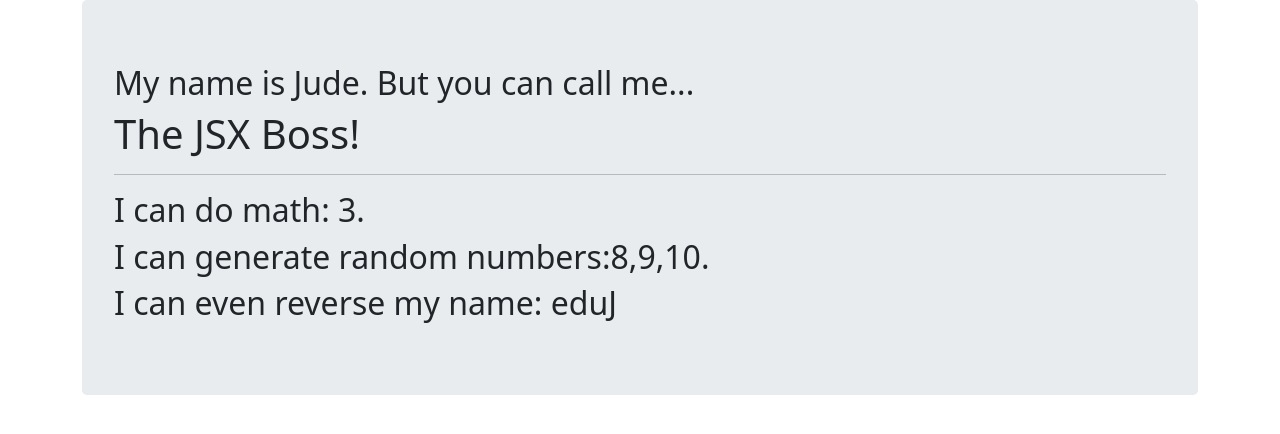
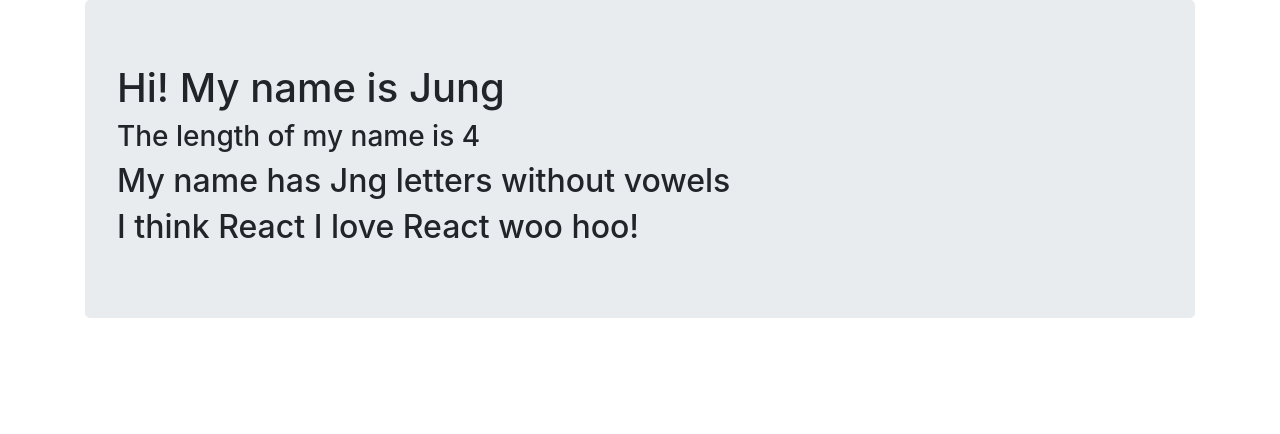
Before and after one commit to juhuyoon/ReactTest, a React (Create React App) app: page / in a window 1280 px wide. Shown: the top 434 px of the page. Built offline with nearby package versions, Linux system fonts and the light colour scheme.

Commit message:
saving work for next branch

```diff
--- a/src/components/JSXVariables.js
+++ b/src/components/JSXVariables.js
@@ -1,26 +1,28 @@
 import React from "react";
+const name = "Jung";
+const thoughts = "I love React woo hoo!"
 
-const name = "Jude";
-const num1 = 1;
-const num2 = 2;
-///////////////////////////////////////////////////////////
+const removeVowels = (str) => {
+  const vowels = ["a", "e", "i", "o", "u"];
+  let result = "";
+
+  for(let i = 0; i < str.length; i++) {
+    if(!vowels.includes(str[i].toLowerCase())) {
+      result += str[i];
+    }
+  }
+  return result;
+}
+
 function JSXVariables() {
   return (
     <div className="main-container">
       <div className="container">
         <div className="jumbotron">
-          {/* JavaScript expressions can be escaped inside of curly braces */}
-
-          <h2>My name is {name}. But you can call me...</h2>
-          <h1>The JSX Boss!</h1>
-          <hr />
-          <h2>I can do math: {num1 + num2}.</h2>
-          <h2>
-            I can generate random numbers:
-            {Math.floor(Math.random() * 10) + 1},{Math.floor(Math.random() * 10) + 1},
-            {Math.floor(Math.random() * 10) + 1}.
-          </h2>
-          <h2>I can even reverse my name: {name.split("").reverse()}</h2>
+          <h1>Hi! My name is {name}</h1>
+          <h3>The length of my name is {name.length}</h3>
+          <h2>My name has {removeVowels(name)} letters without vowels</h2>
+          <h2>I think React {thoughts}</h2>
         </div>
       </div>
     </div>
```
Also changed, not shown: src/index.js (+4 -5 lines).
